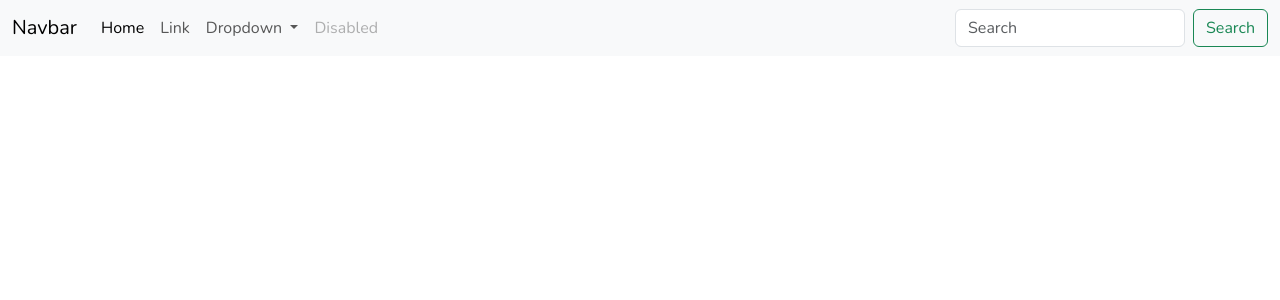
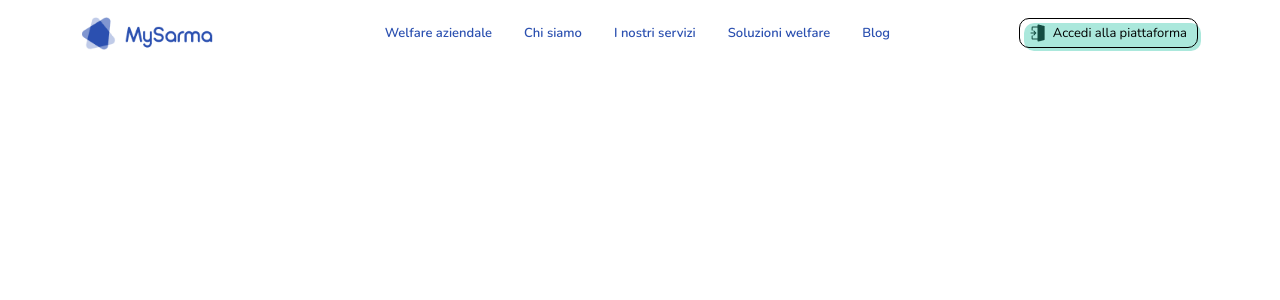
Before and after one commit to DarioGiusino/omni-vue, a Vue app: page / in a window 1280 px wide. Shown: the top 300 px of the page. Built offline with nearby package versions, Linux system fonts and the light colour scheme.

Commit message:
header navbar and baseButton comp

```diff
--- a/src/assets/scss/style.scss
+++ b/src/assets/scss/style.scss
@@ -4,3 +4,21 @@
 body {
   font-family: "Nunito", sans-serif;
 }
+
+// fluid images
+img {
+  max-width: 100%;
+  height: auto;
+  display: block;
+}
+
+// link reset
+a {
+  text-decoration: none;
+  color: inherit;
+}
+
+// button
+button {
+  cursor: pointer;
+}
--- /dev/null
+++ b/src/components/generics/BaseButton.vue
@@ -0,0 +1,53 @@
+<script>
+export default {
+    name: 'BaseButton',
+    props: { buttonLabel: String },
+}
+</script>
+
+<template>
+    <!-- # generic button -->
+    <button type="button">
+        <!-- slot to add some icon [or not :) ] -->
+        <slot></slot>
+        <span>{{ buttonLabel }}</span>
+    </button>
+</template>
+
+<style scoped lang="scss">
+button {
+    display: flex;
+    align-items: center;
+    justify-content: center;
+    gap: 0.5rem;
+
+    line-height: normal;
+    font-size: 13px;
+
+    border: 1px solid black;
+    border-radius: 10px;
+    padding: 5px 10px;
+    background-color: transparent;
+
+    position: relative;
+}
+
+button:after {
+    content: "";
+    width: 100%;
+    height: 100%;
+
+    border-radius: 10px;
+
+    position: absolute;
+    top: 4px;
+    left: 4px;
+    z-index: -1;
+    transition: 0.2s;
+}
+
+button:hover:after {
+    top: 0px;
+    left: 0px;
+}
+</style>
--- a/src/components/header/Navbar.vue
+++ b/src/components/header/Navbar.vue
@@ -1,50 +1,114 @@
 <script>
+import { navbarLinks } from '../../data';
+import BaseButton from '../generics/BaseButton.vue';
 export default {
-    name: "HeaderNavbar"
+    name: "HeaderNavbar",
+    components: { BaseButton },
+    data() {
+        return {
+            isOpen: false,
+            navbarLinks
+        }
+    },
+
+    methods: {
+        toggleButton() {
+            this.isOpen = !this.isOpen;
+        }
+    }
 }
 </script>
 
 <template>
-    <nav class="navbar navbar-expand-lg bg-body-tertiary">
-        <div class="container-fluid">
-            <a class="navbar-brand" href="#">Navbar</a>
-            <button class="navbar-toggler" type="button" data-bs-toggle="collapse" data-bs-target="#navbarSupportedContent"
-                aria-controls="navbarSupportedContent" aria-expanded="false" aria-label="Toggle navigation">
-                <span class="navbar-toggler-icon"></span>
-            </button>
-            <div class="collapse navbar-collapse" id="navbarSupportedContent">
-                <ul class="navbar-nav me-auto mb-2 mb-lg-0">
-                    <li class="nav-item">
-                        <a class="nav-link active" aria-current="page" href="#">Home</a>
-                    </li>
-                    <li class="nav-item">
-                        <a class="nav-link" href="#">Link</a>
-                    </li>
-                    <li class="nav-item dropdown">
-                        <a class="nav-link dropdown-toggle" href="#" role="button" data-bs-toggle="dropdown"
-                            aria-expanded="false">
-                            Dropdown
+    <nav class="navbar navbar-expand-lg my-2">
+        <div class="container-lg">
+            <!-- logo -->
+            <figure class="navbar-brand mb-0 me-0 p-0">
+                <img class="w-75" src="../../assets/img/logo_blue.png" alt="logo_blue">
+            </figure>
+
+            <!-- sign in + hamburger (mobile) -->
+            <div class="d-flex justify-content-center align-items-center gap-3 d-lg-none hambuger">
+                <!-- sign in link -->
+                <a href="#" class="d-flex justify-content-center align-items-center gap-1 sign-in-btn">
+                    <img src="../../assets/img/exit_icon.png" alt="exit_icon">
+                    <span>Accedi</span>
+                </a>
+
+                <!-- hamburger -->
+                <button class="btn btn-hamburger" type="button" data-bs-toggle="collapse"
+                    data-bs-target="#navbarSupportedContent" @click="toggleButton">
+                    <img v-if="!isOpen" src="../../assets/img/hamburger_icon.png" alt="hamburger_icon">
+                    <img v-if="isOpen" src="../../assets/img/cross_icon.png" alt="hamburger_icon2">
+                </button>
+            </div>
+
+            <!-- collapse -->
+            <div class="collapse navbar-collapse flex-grow-0 mt-4 mt-lg-0" id="navbarSupportedContent">
+                <ul class="navbar-nav me-auto mb-2 mb-lg-0 gap-3">
+                    <li v-for="object in navbarLinks" :key="object.title" class="nav-item dropdown">
+                        <a class="nav-link dropdown-toggle" href="#" role="button" data-bs-toggle="dropdown">
+                            {{ object.title }}
                         </a>
-                        <ul class="dropdown-menu">
-                            <li><a class="dropdown-item" href="#">Action</a></li>
-                            <li><a class="dropdown-item" href="#">Another action</a></li>
-                            <li>
-                                <hr class="dropdown-divider">
+                        <ul class="dropdown-menu border-0">
+                            <li v-for="links in object.links" :key="links">
+                                <a class="dropdown-item" href="#">{{ links }}</a>
                             </li>
-                            <li><a class="dropdown-item" href="#">Something else here</a></li>
                         </ul>
                     </li>
+
                     <li class="nav-item">
-                        <a class="nav-link disabled">Disabled</a>
+                        <a class="nav-link" href="#">Blog</a>
                     </li>
                 </ul>
-                <form class="d-flex" role="search">
-                    <input class="form-control me-2" type="search" placeholder="Search" aria-label="Search">
-                    <button class="btn btn-outline-success" type="submit">Search</button>
-                </form>
+
+            </div>
+
+            <!-- sign in link(button) -->
+            <div class="d-none d-lg-block">
+                <BaseButton class="nav-btn" button-label="Accedi alla piattaforma">
+                    <img src="../../assets/img/exit_icon.png" alt="exit_icon">
+                </BaseButton>
             </div>
         </div>
     </nav>
 </template>
 
-<style lang="scss" scoped></style>
+<style lang="scss" scoped>
+@use "../../assets/scss/partials/variables.scss" as *;
+
+nav {
+    .sign-in-btn {
+        color: $green-700;
+        font-weight: 700;
+        font-size: 20px;
+    }
+
+    .dropdown-toggle::after {
+        display: none;
+    }
+
+    .navbar-nav {
+        line-height: normal;
+
+        .nav-link {
+            color: $blue-500;
+            font-size: 13px;
+            font-weight: 600;
+        }
+
+        .nav-link.show {
+            color: $blue-800;
+        }
+
+        .dropdown-item {
+            color: $blue-500;
+            font-size: 13px;
+        }
+    }
+
+    .nav-btn:after {
+        background-color: $green-200;
+    }
+}
+</style>
--- a/src/data/index.js
+++ b/src/data/index.js
@@ -0,0 +1,25 @@
+const navbarLinks = [
+  {
+    title: "Welfare aziendale",
+    links: [
+      "Cos'è il welfare",
+      "Come posso attrarre talenti",
+      "Storie attrattive",
+      "Normative e vantaggi fiscali",
+    ],
+  },
+  {
+    title: "Chi siamo",
+    links: ["Chi siamo", "Il gruppo Omninext", "Contattaci"],
+  },
+  {
+    title: "I nostri servizi",
+    links: ["Welfare Guru", "Gestione del piano", "Piattaforma welfare"],
+  },
+  {
+    title: "Soluzioni welfare",
+    links: ["Flexible benefit", "Premio di risultato", "Perfomance management"],
+  },
+];
+
+export { navbarLinks };
```
